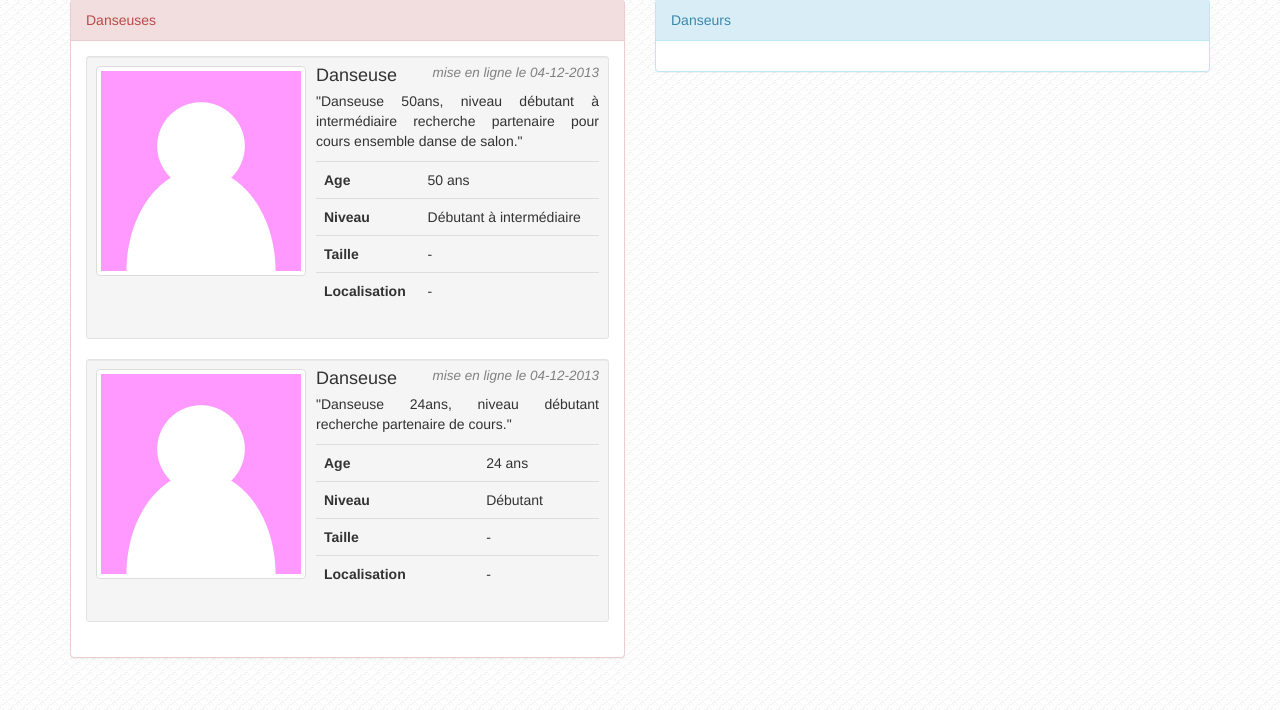
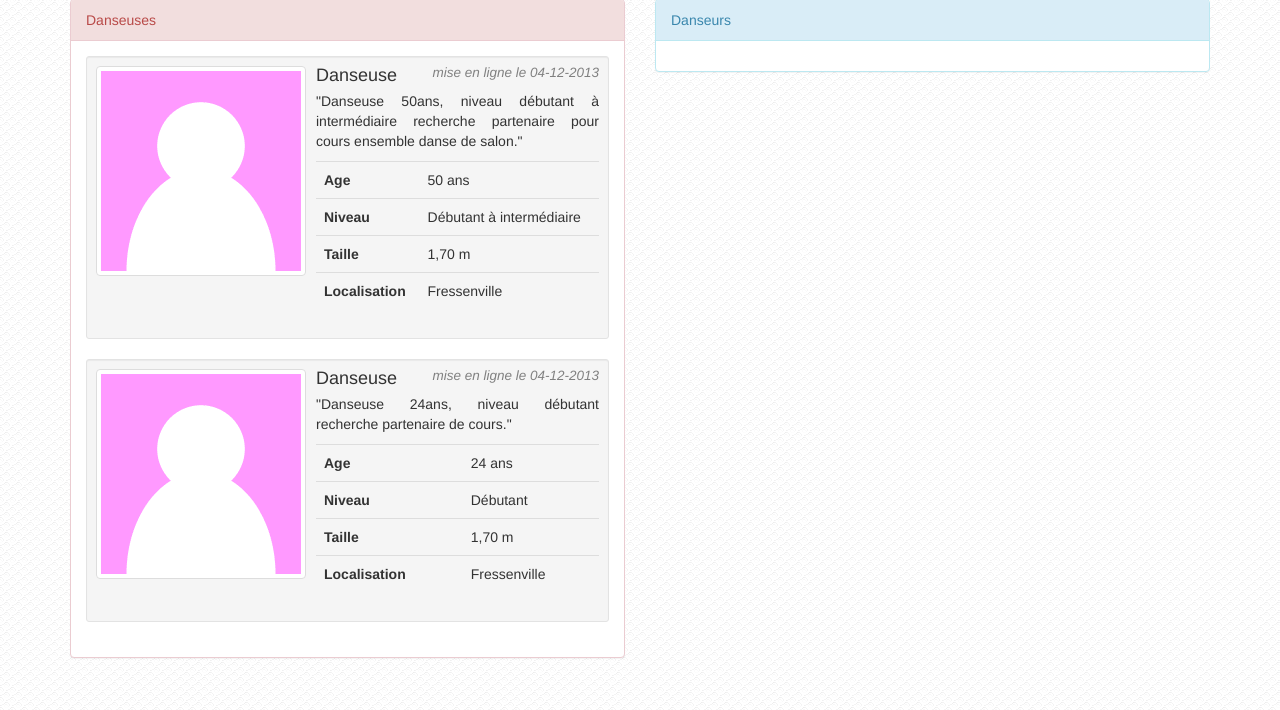
Before and after one commit to antlafarge/Temps-Danses, a PHP site: page /annonces.php in a window 1280 px wide. Shown: the part 208-918 px from the top of the page. Run offline with PHP 8.4, Linux system fonts and the light colour scheme.

Commit message:
little updates

```diff
--- a/annonces.php
+++ b/annonces.php
@@ -31,11 +31,11 @@
 							</tr>
 							<tr>
 								<th>Taille</th>
-								<td>-</td>
+								<td>1,70 m</td>
 							</tr>
 							<tr>
 								<th>Localisation</th>
-								<td>-</td>
+								<td>Fressenville</td>
 							</tr>
 						</table>
 					</div>
@@ -59,11 +59,11 @@
 							</tr>
 							<tr>
 								<th>Taille</th>
-								<td>-</td>
+								<td>1,70 m</td>
 							</tr>
 							<tr>
 								<th>Localisation</th>
-								<td>-</td>
+								<td>Fressenville</td>
 							</tr>
 						</table>
 					</div>
--- a/horaires.php
+++ b/horaires.php
@@ -109,7 +109,7 @@
 			<tr>
 				<th>Lundi</th>
 				<td></td>
-				<td>19h00 à 20h00<br>22h00 à 23h00</td>
+				<td>19h00 à 20h00<br>21h30 à 23h30</td>
 				<td></td>
 			</tr>
 			<tr>
@@ -128,11 +128,11 @@
 				<th>Jeudi</th>
 				<td>14h00 à 18h00</td>
 				<td></td>
-				<td></td>
+				<td>21h30 à 23h30</td>
 			</tr>
 			<tr>
 				<th>Vendredi</th>
-				<td>18h00 à 20h30<br>21h30 à 23h30</td>
+				<td>17h00 à 20h30<br>21h30 à 23h30</td>
 				<td></td>
 				<td></td>
 			</tr>
```
